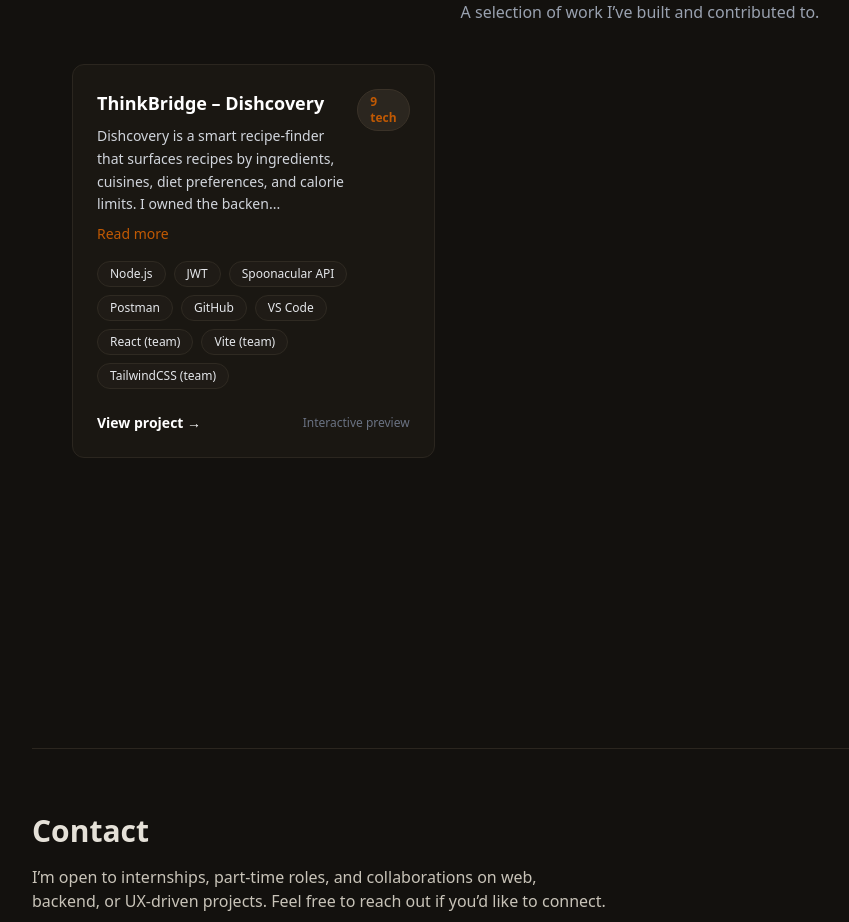
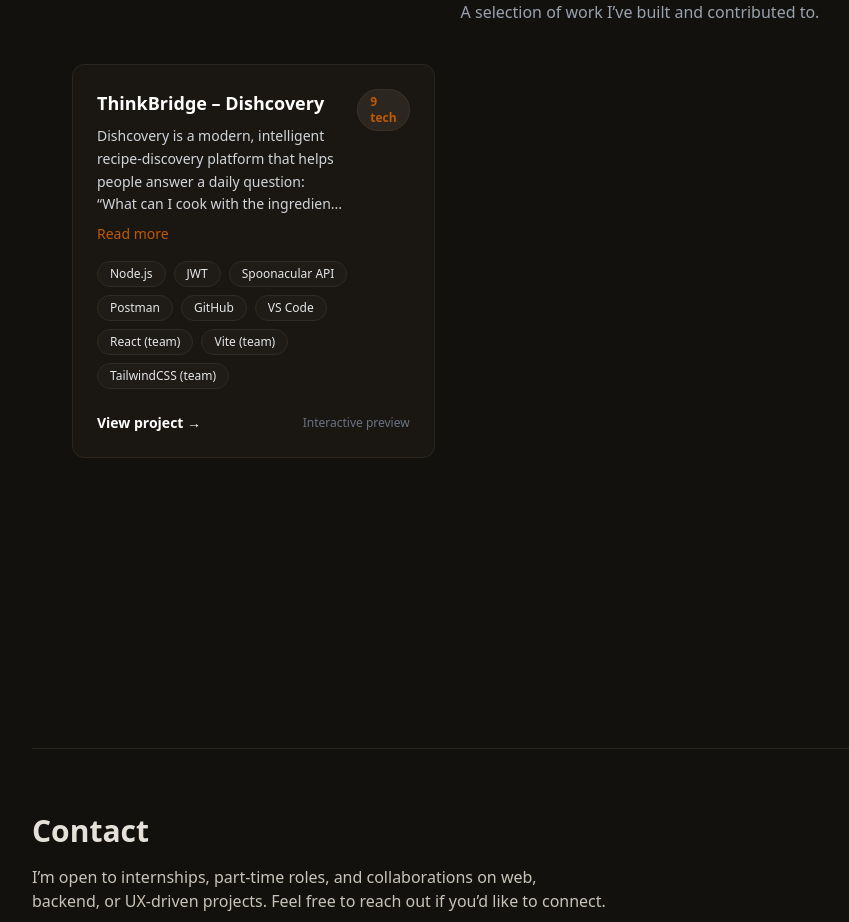
Before and after one commit to Athishrs/athish_portfolio, a React (Vite) app: page /projects in a window 1280 px wide. Shown: the part 1940-2862 px from the top of the page, without its empty margins (0-849 px from the left). Built offline with nearby package versions, Linux system fonts and the light colour scheme.

Commit message:
updated project desc

```diff
--- a/src/data/projects.js
+++ b/src/data/projects.js
@@ -5,7 +5,7 @@ export const projects = [
     blurb:
       "Smart recipe-finder backend powering ingredient, cuisine, diet, and calorie filters with clean JSON for the UI.",
     description:
-      "Dishcovery is a smart recipe-finder that surfaces recipes by ingredients, cuisines, diet preferences, and calorie limits. I owned the backend: Spoonacular integration, queryable endpoints, clean data mapping, error handling, and close collaboration with frontend to keep contracts consistent and performant.",
+      "Dishcovery is a modern, intelligent recipe-discovery platform that helps people answer a daily question: “What can I cook with the ingredients I already have?” It pairs a clean, responsive UI with performance-focused backend logic to surface recipes that match ingredients, dietary preferences, and cooking time. Users explore with dynamic filters, see high-quality images, ingredient breakdowns, and step-by-step instructions—whether they’re beginners or seasoned cooks.",
     tech: [
       "Node.js",
       "JWT",
```
